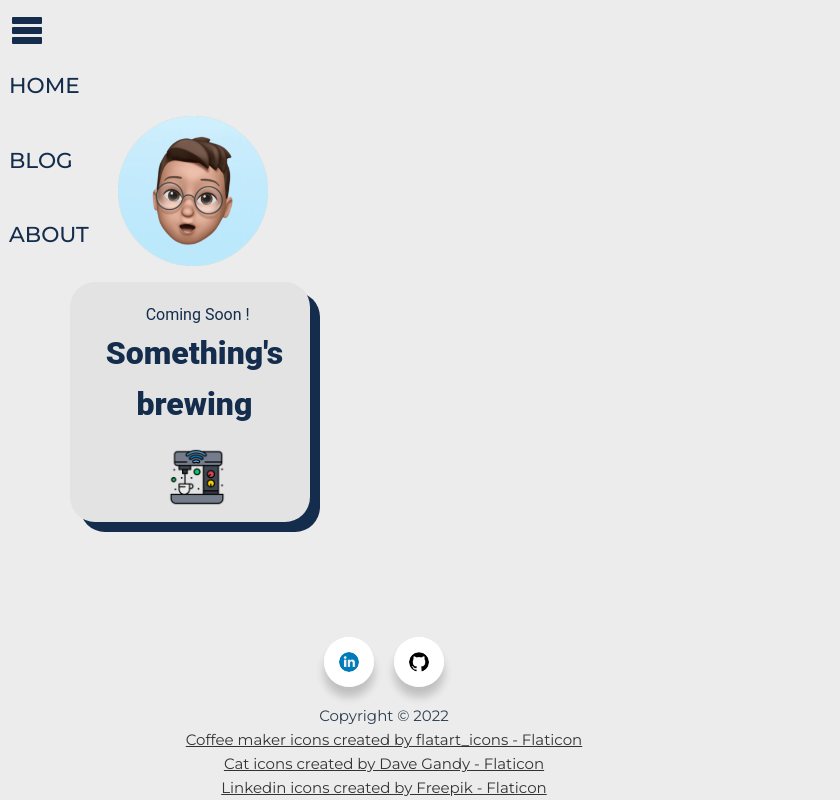
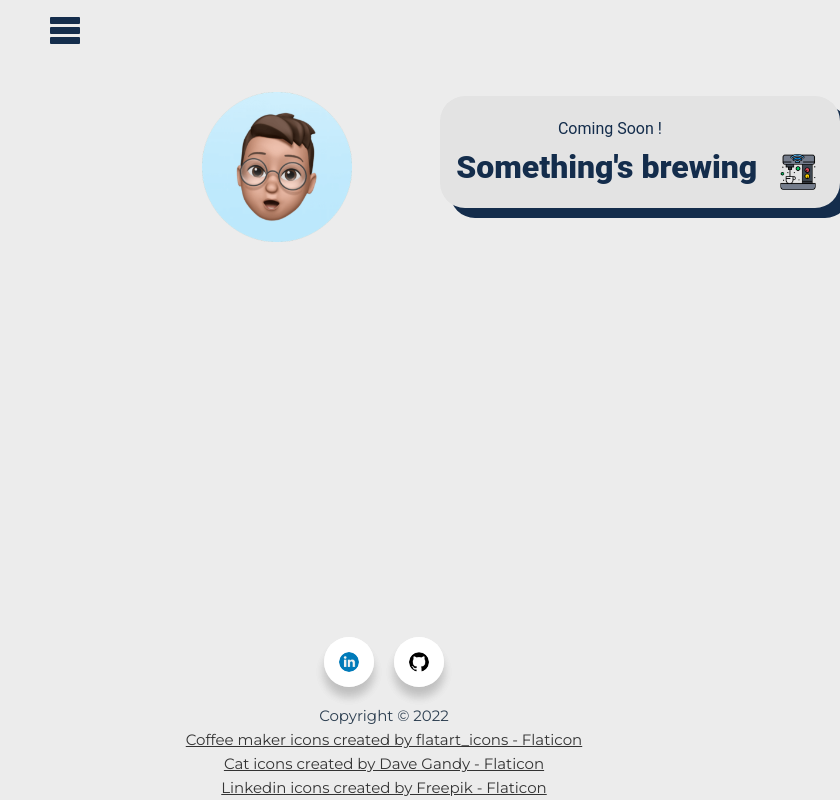
Before and after one commit to MuhdMujibRahman/Portfolio, a Vue app: page / in a window 768 px wide. Shown: the whole page, 840 px wide, since content can reach past the window. Built offline with nearby package versions, Linux system fonts and the light colour scheme.

Commit message:
update responsive

```diff
--- a/src/components/HomeMobile.vue
+++ b/src/components/HomeMobile.vue
@@ -128,4 +128,112 @@
 
     }
 }
+
+@media (min-width: 481px) and (max-width: 767px){
+  .box {
+      margin-top: 5rem;
+      display: grid;
+      position: relative;
+      grid-template-columns: auto auto auto;
+      width: 100vh;
+      height: 20rem;
+      border-left-width: 100rem;
+      left:-35rem;
+      gap: 20px;
+
+
+  }
+  .intro-container {
+      text-align: center;
+      display: grid;
+    }
+  div > #intro {
+
+    /* margin-right: 35rem; */
+      left: 36.9rem;
+      grid-row-start: 1;
+      grid-column:3;
+      width: 25rem;
+      height: 7rem;
+      background: #e3e3e3;
+      border-radius: 25px;
+      box-shadow: 10px 10px #142d4c;
+      text-align: center;
+  /* margin-top: 5rem; */
+  }
+  #icon {
+      margin-top: 10px;
+      margin-left: 15px;
+      width: 40px;
+      height: 40px;
+      grid-row: 3;
+    }
+
+    #title {
+      grid-row: 3
+    }
+    div #logo {
+      grid-row-start: 1;
+      grid-column-end: 3;
+      /* right: 47rem; */
+      left: 37rem;
+      width: 150px;
+      height: 150px;
+      top: -1.5rem;
+      }
+}
+@media (min-width: 768px) and (max-width: 992px){
+  .box {
+      margin-top: 5rem;
+      display: grid;
+      position: relative;
+      grid-template-columns: auto auto auto;
+      width: 100vh;
+      height: 20rem;
+      border-left-width: 100rem;
+      left:-30rem;
+      gap: 20px;
+
+
+  }
+  .intro-container {
+      text-align: center;
+      display: grid;
+    }
+  div > #intro {
+
+    /* margin-right: 35rem; */
+      left: 36.9rem;
+      grid-row-start: 1;
+      grid-column:3;
+      width: 25rem;
+      height: 7rem;
+      background: #e3e3e3;
+      border-radius: 25px;
+      box-shadow: 10px 10px #142d4c;
+      text-align: center;
+  /* margin-top: 5rem; */
+  }
+  #icon {
+      margin-top: 10px;
+      margin-left: 15px;
+      width: 40px;
+      height: 40px;
+      grid-row: 3;
+    }
+
+    #title {
+      grid-row: 3
+    }
+    div #logo {
+      grid-row-start: 1;
+      grid-column-end: 3;
+      /* right: 47rem; */
+      left: 37rem;
+      width: 150px;
+      height: 150px;
+      top: -1.5rem;
+      }
+}
+
 </style>
--- a/src/components/NavBarMobile.vue
+++ b/src/components/NavBarMobile.vue
@@ -205,6 +205,22 @@ ul#navbar li a:hover{
 	color: #ffffff;
 	background: #9fd3c7;
 }
+@media only screen and (max-width: 480px) and (min-width: 381px){
+
+.box {
+  margin-top: 9rem;
+  display: grid;
+  position: relative;
+  grid-template-columns: auto auto auto;
+  width: fit-content;
+  height: 20rem;
+  border-left-width: 100rem;
+  left:-30.9rem;
+  gap: 20px;
+
+
+}
+}
 @media (max-width: 480px){
 	#nav-toggle.active{
 		position: absolute;
@@ -253,6 +269,17 @@ ul#navbar li a:hover{
 
 }
 @media (min-width: 481px) and (max-width: 767px){
+	.navMenu {
+		display: flex;
+		min-height: 0rem;
+		position: absolute;
+		width: 150px;
+		top: 1.7rem;
+		left: 16.5rem;
+	/* -webkit-transform: translate(-50%, -50%); */
+		transform: translate(-50%, -50%);
+	}
+
 	#nav-toggle.active{
 		position: absolute;
 		animation:rise 0.3s ease-in-out;
@@ -261,17 +288,17 @@ ul#navbar li a:hover{
 	#nav-toggle{
 		animation:drop 1s ease-in-out;
 		top: 40%;
-		left: 45%;
+		left: 5%;
 		display: block;
 	}
     #nav.active{
-        transition: opacity 9s ease-in-out;
-        opacity: 10;
+        transition: top .5s ease-in-out;
+        top: .1rem;
     }
 	#nav{
 
-        transition: opacity 9s ease-in-out;
-        opacity: 0;
+        transition: top .5s ease-in-out;
+        top: -5.5rem;
     }
 
 
@@ -288,23 +315,48 @@ ul#navbar li a:hover{
 
 }
 @media (min-width: 768px) and (max-width: 992px){
+	.navMenu {
+		display: flex;
+		min-height: 0rem;
+		position: absolute;
+		width: 150px;
+		top: 1.7rem;
+		left: 21.5rem;
+	/* -webkit-transform: translate(-50%, -50%); */
+		transform: translate(-50%, -50%);
+	}
+
+	#nav-toggle.active{
+		position: absolute;
+		animation:rise 0.3s ease-in-out;
+		top: 11%;
+	}
 	#nav-toggle{
-		left: 0;
+		animation:drop 1s ease-in-out;
+		top: 40%;
+		left: 5%;
 		display: block;
-		border-radius: 0;
 	}
+    #nav.active{
+        transition: top .5s ease-in-out;
+        top: .1rem;
+    }
 	#nav{
-        display: block;
-        transition: opacity 9s ease-out;
-        opacity: 10;
+
+        transition: top .5s ease-in-out;
+        top: -5.5rem;
     }
 
+
 	ul#navbar{
-		margin-left: 16px;
-		animation: slide 0.3s ease;
+		margin-top: 125px;
+		padding-left: 0;
 	}
 	ul#navbar li{
-		margin-top: 10px;
+		display: block;
+	}
+	ul#navbar li a{
+		text-align: center;
 	}
 }
 @media (min-width: 992px){
```
